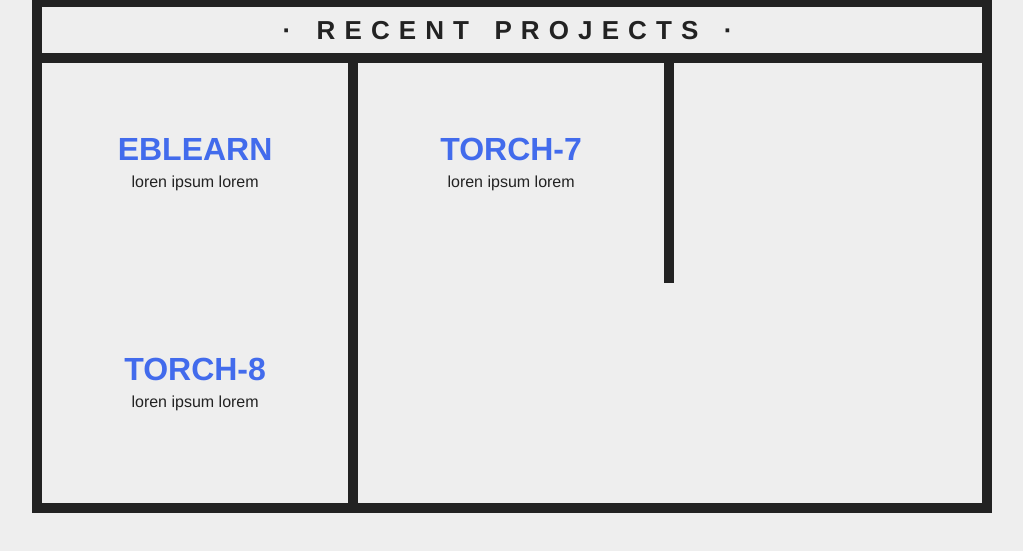
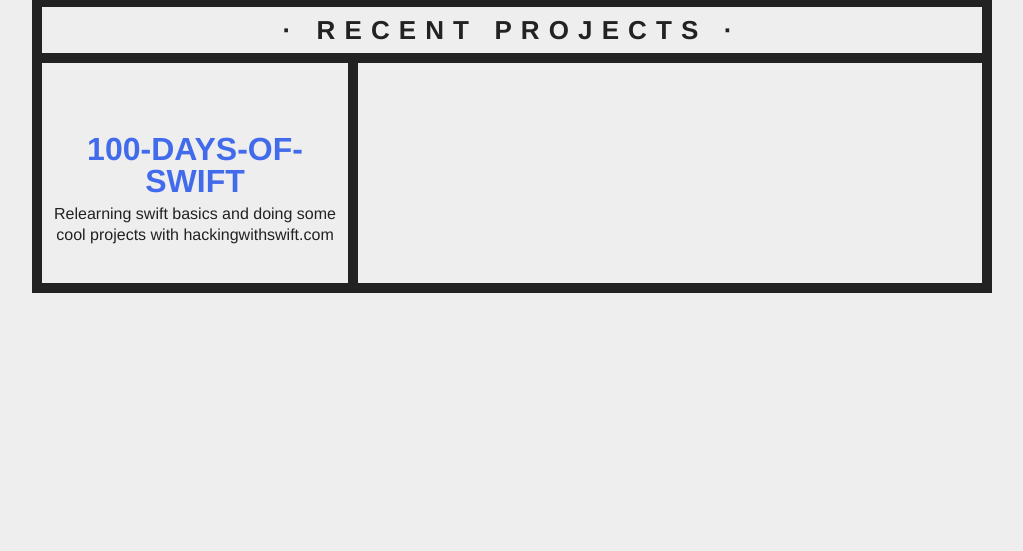
Before and after one commit to abdulrahim46/abdulrahim46.github.io, a plain HTML site: page index.html in a window 1280 px wide. Shown: the part 699-1250 px from the top of the page, without its empty margins (128-1151 px from the left). After the commit the page ends 1072 px from the top, so only its background shows below. Drawn offline with Linux system fonts and the light colour scheme.

Commit message:
Update index.html

```diff
--- a/index.html
+++ b/index.html
@@ -132,17 +132,17 @@
       <section class="projects">
         <h2>Recent Projects</h2>
       	<div class="project ###">
-          <h3><a href="#">EBLearn</a></h3>
-          <p>loren ipsum lorem</p>
+          <h3><a href="https://github.com/abdulrahim46/100DaysOfSwift">100-Days-Of-Swift</a></h3>
+          <p>Relearning swift basics and doing some cool projects with hackingwithswift.com</p>
         </div>
-        <div class="project ####">
+<!--         <div class="project ####">
           <h3><a href="#">Torch-7</a></h3>
           <p>loren ipsum lorem</p>
-        </div>
-	     <div class="project ###">
+        </div> -->
+<!-- 	     <div class="project ###">
           <h3><a href="#">torch-8</a></h3>
           <p>loren ipsum lorem</p>
-        </div>
+        </div> -->
       </section>
       <!-- <section class="projects">
 	<h2>Not-so-recent Research</h2>
```
